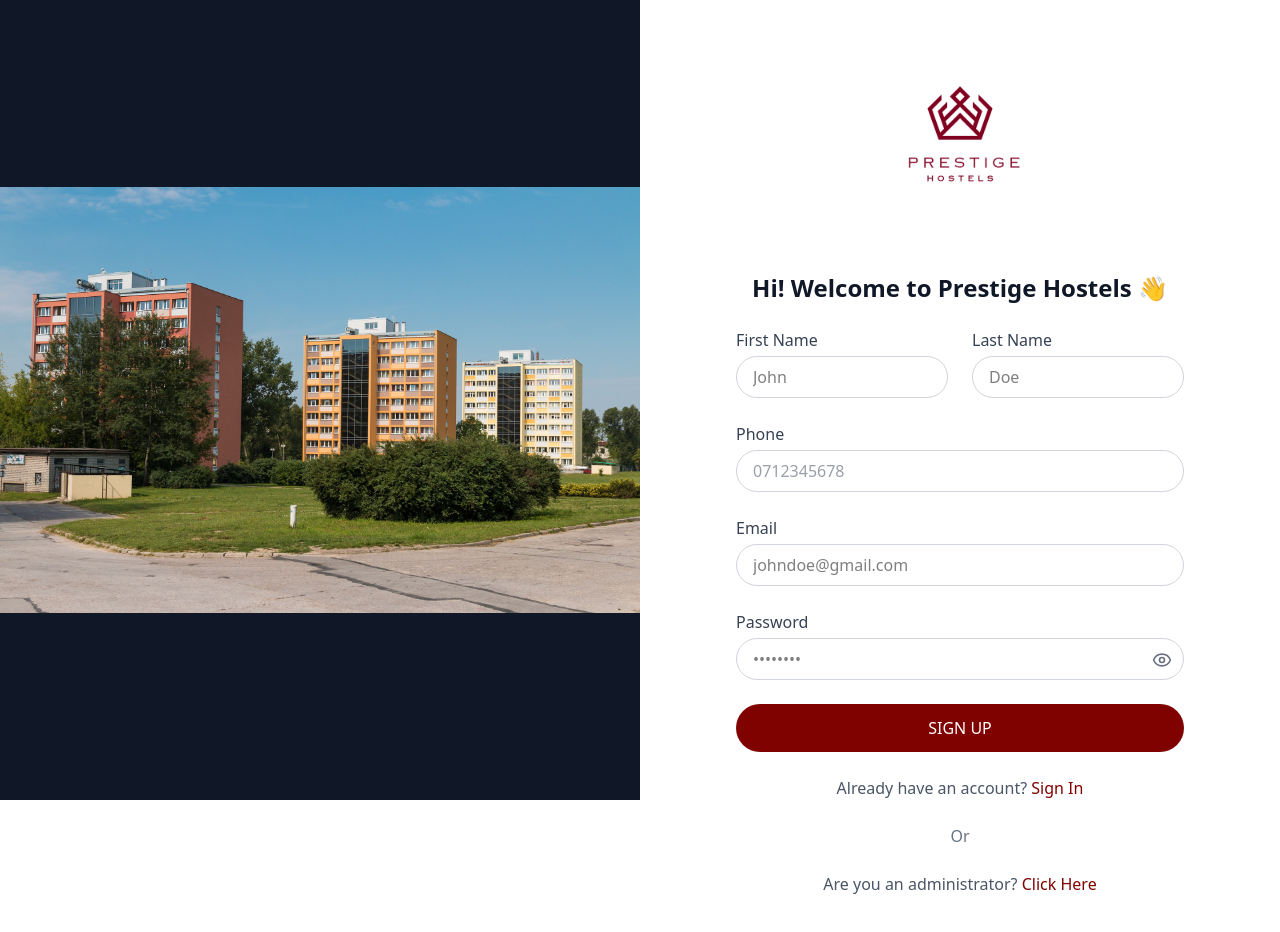
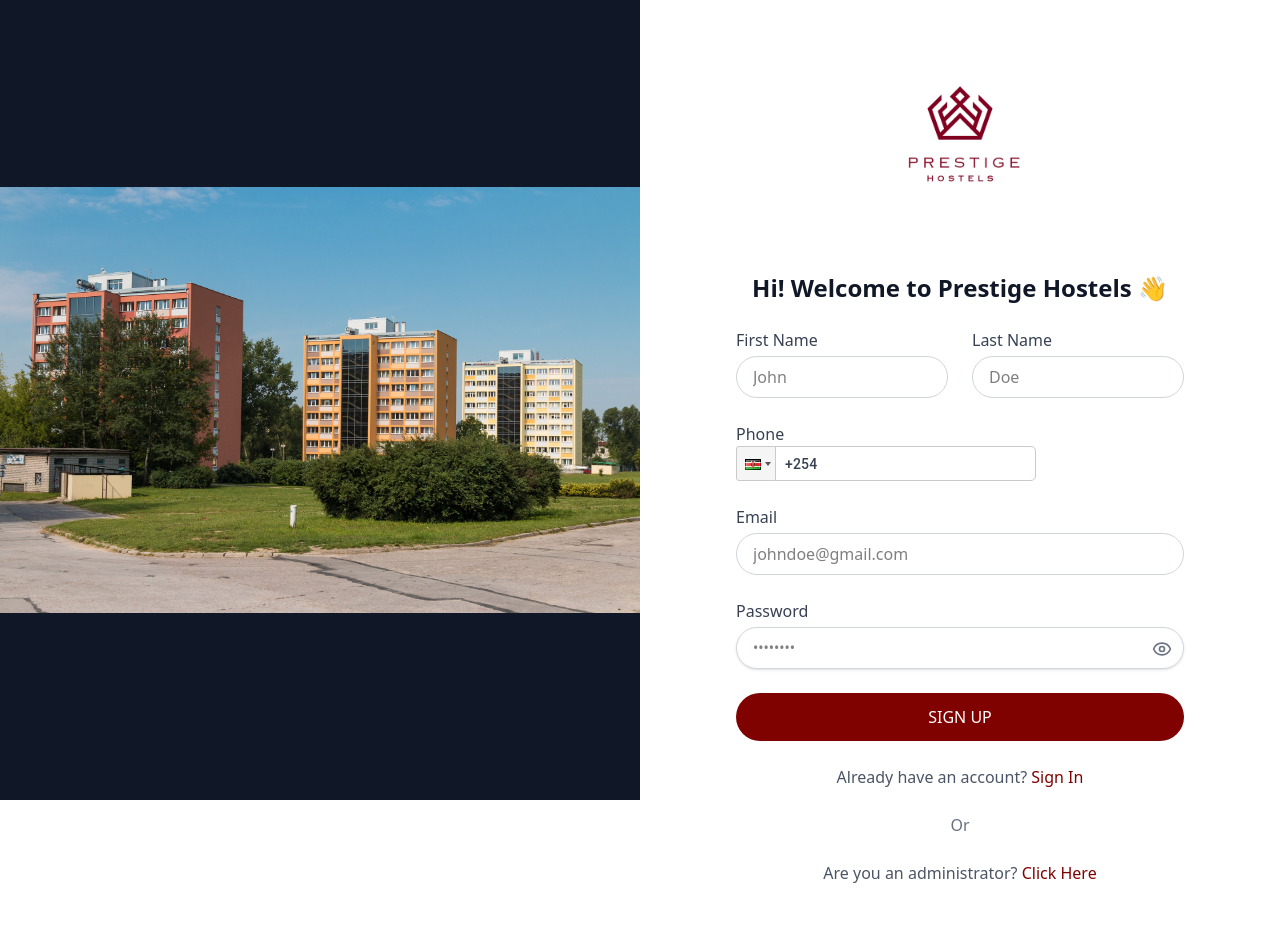
Before and after one commit to Allan-Binga/Modern-Hostel-Management-System, a React (Vite) app in the folder client/: page /signup in a window 1280 px wide. Shown: the top 932 px of the page. Built offline with nearby package versions, Linux system fonts and the light colour scheme; no server answers.

Commit message:
Tenant Signup and auth improvements.

```diff
--- a/client/src/App.jsx
+++ b/client/src/App.jsx
@@ -4,29 +4,47 @@ import {
   Routes,
   Navigate,
 } from "react-router-dom";
+import { ToastContainer, toast, Slide } from "react-toastify";
+import "react-toastify/dist/ReactToastify.css";
+
 import LandingPage from "./pages/landingPage/LandingPage";
-import AdministratorHome from "./pages/Administrator/Home"
+import AdministratorHome from "./pages/Administrator/Home";
 import AdministratorSignup from "./pages/Administrator/Signup";
-import AdministratorLogin from "./pages/Administrator/Login"
+import AdministratorLogin from "./pages/Administrator/Login";
 import TenantHome from "./pages/Tenant/Home";
 import TenantSignup from "./pages/Tenant/Signup";
 import TenantLogin from "./pages/Tenant/Login";
-import PasswordReset from "./pages/PasswordReset/PasswordReset"
+import PasswordReset from "./pages/PasswordReset/PasswordReset";
 
 function App() {
   return (
     <Router>
       <Routes>
-        <Route path="/" element={<Navigate to="/prestige-hostels"/>}/>
-        <Route path="/administrator/signup" element={<AdministratorSignup/>}/>
-        <Route path="/administrator/login" element={<AdministratorLogin/>}/>
-        <Route path="/administrator/home" element={<AdministratorHome/>}/>
-        <Route path="/prestige-hostels" element={<LandingPage/>}/>
-        <Route path="/home" element={<TenantHome/>}/>
-        <Route path="/signup" element={<TenantSignup/>}/>
-        <Route path="/login" element={<TenantLogin/>}/>
-        <Route path="/forgot-password" element={<PasswordReset/>}/>
+        <Route path="/" element={<Navigate to="/prestige-hostels" />} />
+        <Route path="/administrator/signup" element={<AdministratorSignup />} />
+        <Route path="/administrator/login" element={<AdministratorLogin />} />
+        <Route path="/administrator/home" element={<AdministratorHome />} />
+        <Route path="/prestige-hostels" element={<LandingPage />} />
+        <Route path="/home" element={<TenantHome />} />
+        <Route path="/signup" element={<TenantSignup />} />
+        <Route path="/login" element={<TenantLogin />} />
+        <Route path="/forgot-password" element={<PasswordReset />} />
       </Routes>
+
+      {/* Global ToastContainer */}
+      <ToastContainer
+        position="top-center"
+        autoClose={5000}
+        hideProgressBar={false}
+        newestOnTop={false}
+        closeOnClick={true}
+        rtl={false}
+        pauseOnFocusLoss
+        draggable
+        pauseOnHover
+        theme="light"
+        transition={Slide}
+      />
     </Router>
   );
 }
--- a/client/src/pages/Tenant/Signup.jsx
+++ b/client/src/pages/Tenant/Signup.jsx
@@ -6,12 +6,30 @@ import { Eye, EyeOff } from "lucide-react";
 import { Link, useNavigate } from "react-router-dom";
 import PhoneInput from "react-phone-input-2";
 import "react-phone-input-2/lib/style.css";
-import { ToastContainer, toast, Bounce } from "react-toastify";
+import { toast } from "react-toastify";
 import "react-toastify/dist/ReactToastify.css";
-// import { endpoint } from "../../backendAPI.js";
+import { endpoint } from "../../backendAPI";
 
 function TenantSignup() {
   const [showPassword, setShowPassword] = useState(false);
+  const [formData, setFormData] = useState({
+    firstName: "",
+    lastName: "",
+    email: "",
+    phoneNumber: "",
+    apartmentNumber: "",
+    password: "",
+  });
+  const [loading, setLoading] = useState(false);
+  const [error, setError] = useState("");
+  const [success, setSuccess] = useState("");
+  const [fieldErrors, setFieldErrors] = useState({});
+  const navigate = useNavigate();
+
+  const handleChange = (e) => {
+    const { name, value } = e.target;
+    setFormData((prev) => ({ ...prev, [name]: value }));
+  };
 
   return (
     <div className="min-h-screen flex flex-col lg:flex-row">
@@ -39,8 +57,57 @@ function TenantSignup() {
             </h2>
           </div>
 
+          {error && (
+            <p className="text-red-600 text-sm text-center mt-4">{error}</p>
+          )}
+          {success && (
+            <p className="text-green-600 text-sm text-center mt-4">{success}</p>
+          )}
+          {loading && (
+            <div className="flex justify-center my-4">
+              <Spinner />
+            </div>
+          )}
+
           {/* Form */}
-          <form className="space-y-6 w-full">
+          <form
+            onSubmit={async (e) => {
+              e.preventDefault();
+              setError("");
+              setSuccess("");
+              setLoading(true);
+
+              try {
+                const res = await fetch(`${endpoint}/auth/tenant/sign-up`, {
+                  method: "POST",
+                  headers: { "Content-Type": "application/json" },
+                  body: JSON.stringify(formData),
+                });
+
+                const data = await res.json();
+
+                if (!res.ok) {
+                  //Handle Password Related Errors
+                  if (data.message?.toLowerCase().includes("password")) {
+                    setFieldErrors({ password: data.message });
+                  } else {
+                    setFieldErrors({});
+                    toast.error(data.message || "Something went wrong.");
+                  }
+                  return;
+                }
+
+                setFieldErrors({});
+                toast.success(data.message);
+                setTimeout(() => navigate("/login"), 4000);
+              } catch (error) {
+                toast.error("Server error. Please try again.");
+              } finally {
+                setLoading(false);
+              }
+            }}
+            className="space-y-6 w-full"
+          >
             <div className="flex space-x-6">
               <div className="w-1/2">
                 <label className="block text-md font-medium text-gray-700">
@@ -48,6 +115,9 @@ function TenantSignup() {
                 </label>
                 <input
                   type="text"
+                  name="firstName"
+                  value={formData.firstName}
+                  onChange={handleChange}
                   placeholder="John"
                   className="mt-1 w-full px-4 py-2 border border-gray-300 rounded-full focus:ring-2 focus:ring-pink-100 focus:outline-none"
                 />
@@ -58,6 +128,9 @@ function TenantSignup() {
                 </label>
                 <input
                   type="text"
+                  name="lastName"
+                  value={formData.lastName}
+                  onChange={handleChange}
                   placeholder="Doe"
                   className="mt-1 w-full px-4 py-2 border border-gray-300 rounded-full focus:ring-2 focus:ring-pink-100 focus:outline-none"
                 />
@@ -68,18 +141,26 @@ function TenantSignup() {
               <label className="block text-md font-medium text-gray-700">
                 Phone
               </label>
-              <input
-                // type={}
+              <PhoneInput
+                country={"ke"} // Set your default country (Kenya in this case)
+                value={formData.phoneNumber}
+                onChange={(value) =>
+                  setFormData((prev) => ({ ...prev, phoneNumber: value }))
+                }
                 placeholder="0712345678"
-                className="mt-1 w-full px-4 py-2 border border-gray-300 rounded-full focus:ring-2 focus:ring-pink-100 focus:outline-none"
+                inputClass="w-full px-4 py-2 border border-gray-300 rounded-full focus:ring-2 focus:ring-pink-100 focus:outline-none"
               />
             </div>
+
             <div>
               <label className="block text-md font-medium text-gray-700">
                 Email
               </label>
               <input
                 type="email"
+                name="email"
+                value={formData.email}
+                onChange={handleChange}
                 placeholder="johndoe@gmail.com"
                 className="mt-1 w-full px-4 py-2 border border-gray-300 rounded-full focus:ring-2 focus:ring-pink-100 focus:outline-none"
               />
@@ -91,8 +172,20 @@ function TenantSignup() {
               </label>
               <input
                 type={showPassword ? "text" : "password"}
+                name="password"
+                value={formData.password}
+                onChange={(e) => {
+                  handleChange(e);
+                  setFieldErrors((prev) => ({ ...prev, password: "" })); // Clear error on input
+                }}
                 placeholder="••••••••"
-                className="mt-1 w-full px-4 py-2 border border-gray-300 rounded-full focus:ring-2 focus:ring-pink-100 focus:outline-none"
+                className={`mt-1 block w-full border ${
+                  fieldErrors.password ? "border-red-500" : "border-gray-300"
+                } rounded-full shadow-sm py-2.5 px-4 text-sm focus:outline-none focus:ring-2 ${
+                  fieldErrors.password
+                    ? "focus:ring-red-500"
+                    : "focus:ring-blue-500"
+                }`}
               />
               <span
                 className="absolute right-3 top-10 text-gray-500 cursor-pointer"
@@ -100,14 +193,28 @@ function TenantSignup() {
               >
                 {showPassword ? <EyeOff size={20} /> : <Eye size={20} />}
               </span>
+              {fieldErrors.password && (
+                <p className="text-red-500 text-xs mt-1">
+                  {fieldErrors.password}
+                </p>
+              )}
             </div>
 
             {/* Signup Button */}
             <button
               type="submit"
-              className="w-full py-3 bg-burgundy-500 text-white rounded-full hover:bg-burgundy-400 transition duration-200 cursor-pointer"
+              className={`w-full py-3 text-white rounded-full transition duration-200 cursor-pointer ${
+                loading
+                  ? "bg-gray-400"
+                  : "bg-burgundy-500 hover:bg-burgundy-400"
+              } flex items-center justify-center`}
+              disabled={loading}
             >
-              SIGN UP
+              {loading ? (
+                <div className="w-5 h-5 border-2 border-gray-300 rounded-full animate-spin border-t-transparent"></div>
+              ) : (
+                "SIGN UP"
+              )}
             </button>
           </form>
 
```
Also changed, not shown: client/src/backendAPI.js (renamed from client/backendAPI.js), 1 other file (tests, documents, lock files or other folders).
